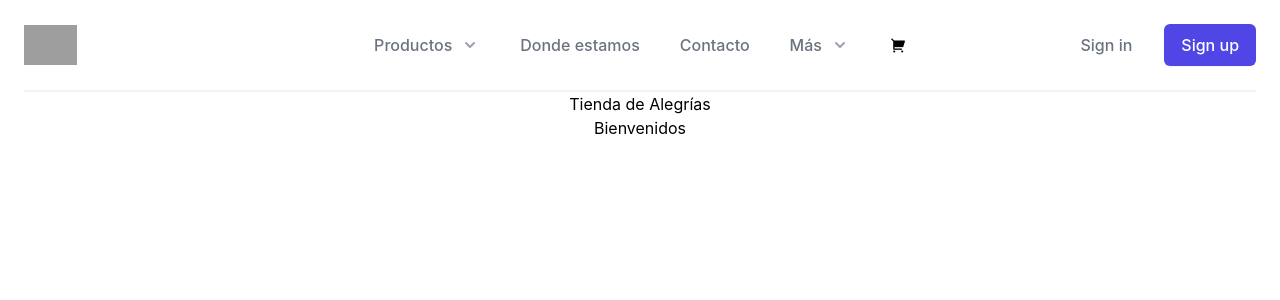
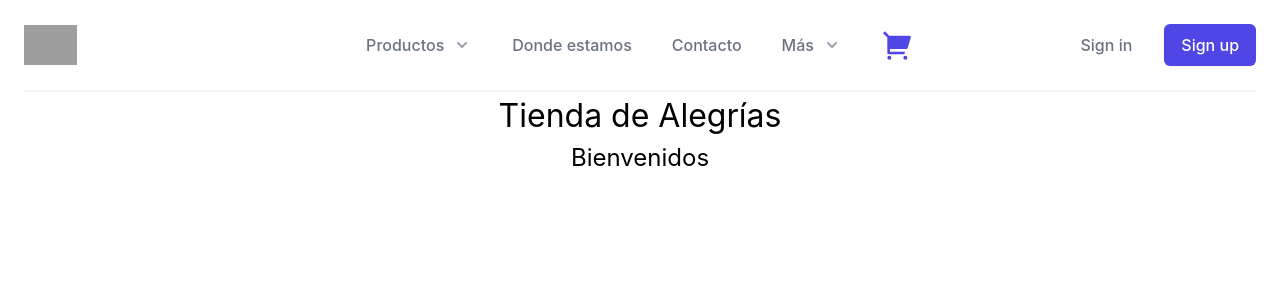
Before and after one commit to TomMarsz/43645ReactJs-TiendaDeAlegrias-Marsico, a React (Create React App) app: page / in a window 1280 px wide. Shown: the top 300 px of the page. Built offline with nearby package versions, Linux system fonts and the light colour scheme; grey boxes are pictures that could not be loaded.

Commit message:
add styles

```diff
--- a/src/components/CartWidget/cartwidget.jsx
+++ b/src/components/CartWidget/cartwidget.jsx
@@ -1,4 +1,4 @@
 const Cartwidget = () => {
-  return <i class="ri-shopping-cart-2-fill"/>
+  return <svg xmlns="http://www.w3.org/2000/svg" viewBox="0 0 24 24" width="32" height="32"><path fill="none" d="M0 0h24v24H0z"/><path d="M4 6.414L.757 3.172l1.415-1.415L5.414 5h15.242a1 1 0 0 1 .958 1.287l-2.4 8a1 1 0 0 1-.958.713H6v2h11v2H5a1 1 0 0 1-1-1V6.414zM5.5 23a1.5 1.5 0 1 1 0-3 1.5 1.5 0 0 1 0 3zm12 0a1.5 1.5 0 1 1 0-3 1.5 1.5 0 0 1 0 3z" fill="rgba(80,70,229,1)"/></svg>
 }
 export default Cartwidget
--- /dev/null
+++ b/src/components/Text/title.css
@@ -0,0 +1,3 @@
+h1{
+  font-size: 2rem;
+}
--- a/src/components/Text/title.jsx
+++ b/src/components/Text/title.jsx
@@ -1,3 +1,5 @@
+import "./title.css"
+
 const Title = ({msj}) => {
   return <h1>{msj}</h1>
 }
--- /dev/null
+++ b/src/container/ItemListContainer/itemlistcontainer.css
@@ -0,0 +1,3 @@
+h2{
+  font-size: 1.5rem;
+}
--- a/src/container/ItemListContainer/itemlistcontainer.jsx
+++ b/src/container/ItemListContainer/itemlistcontainer.jsx
@@ -1,6 +1,8 @@
+import "./itemlistcontainer.css"
+
 const ItemListContainer = ({greeting}) => {
   return(
-    <h1>{greeting}</h1>
+    <h2> {greeting}</h2>
   )
 }
 export default ItemListContainer
```
